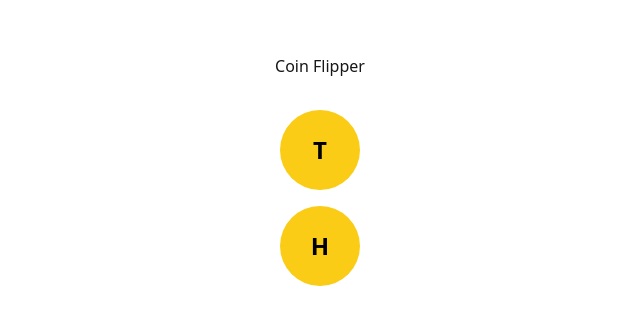
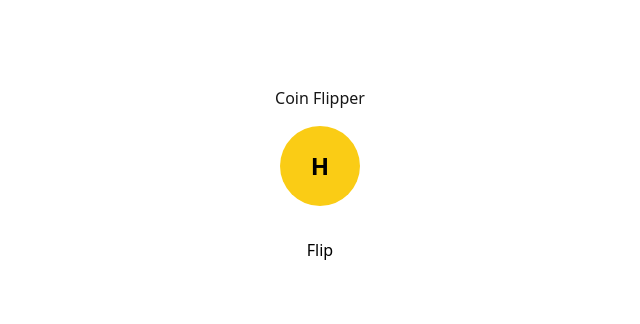
Before and after one commit to LonelyPepper/coin-flipper, a Next.js app: page /flip in a window 1280 px wide. Shown: the part 222-546 px from the top of the page, without its empty margins (320-960 px from the left). Built offline with nearby package versions, Linux system fonts and the light colour scheme.

Commit message:
finished coin flip functionality

```diff
--- a/app/flip/page.tsx
+++ b/app/flip/page.tsx
@@ -1,18 +1,40 @@
+'use client';
+
+import { useState } from "react";
+
 export default function Flip() {
+    const [animation, setAnimation] = useState("")
+    const [flipping, setFlipping] = useState(false)
 
-
+    const flipCoin = () => {
+        setFlipping(true)
+        setAnimation(Math.random() > 0.5 ? animation === "flip-tails" ? "flip-heads-from-tails" : "flip-heads" : "flip-tails");
+        setTimeout(() => {
+            setFlipping(false)
+        }, 2000);
+    }
 
     return (
         <main className="flex flex-col items-center justify-center min-h-screen p-4">
-            <h1 className="pb-8">Coin Flipper</h1>
+            <h1 className="mb-4">Coin Flipper</h1>
 
-            <div className="bg-yellow-400 rounded-full w-20 h-20 flex items-center justify-center mb-4 text-black text-2xl font-bold coin-flip">
-                <span>T</span>
+            <div className={`${animation} coin w-20 h-20`}>
+                <div className="tails absolute w-full h-full bg-yellow-400 rounded-full flex items-center justify-center mb-4 text-black text-2xl font-bold">
+                    <span>T</span>
+                </div>
+                <div className="heads absolute w-full h-full bg-yellow-400 rounded-full flex items-center justify-center mb-4 text-black text-2xl font-bold">
+                    <span>H</span>
+                </div>
             </div>
 
-            <div className="bg-yellow-400 rounded-full w-20 h-20 flex items-center justify-center mb-4 text-black text-2xl font-bold">
-                <span>H</span>
-            </div>
+            <button
+                className=" mt-6 px-6 py-2 bg-white rounded-md hover:bg-gray-200 text-black transition-colors duration-300"
+                onClick={flipCoin}
+                disabled={flipping}
+                style={{ cursor: flipping ? "not-allowed" : "pointer" }}
+            >
+                Flip
+            </button>
         </main>
     );
 };
--- a/app/globals.css
+++ b/app/globals.css
@@ -20,25 +20,53 @@ body {
   /* font-family: Arial, Helvetica, sans-serif; */
 }
 
-@keyframes coin-flip {
-  0% {
+@keyframes flip-heads {
+  from {
     transform: rotateY(0deg);
   }
-  25% {
-    transform: rotateY(180deg) scale(1.1);
-  }
-  50% {
-    transform: rotateY(360deg) scale(1);
-  }
-  75% {
-    transform: rotateY(540deg) scale(1.1);
-  }
-  100% {
+  to {
     transform: rotateY(720deg);
   }
 }
 
-.coin-flip {
-  animation: coin-flip 1s cubic-bezier(0.4, 0.2, 0.2, 1);
+@keyframes flip-tails {
+  from {
+    transform: rotateY(0deg);
+  }
+  to {
+    transform: rotateY(900deg);
+  }
+}
+
+@keyframes flip-heads-from-tails {
+  from {
+    transform: rotateY(180deg);
+  }
+  to {
+    transform: rotateY(720deg);
+  }
+}
+
+.coin {
   transform-style: preserve-3d;
 }
+
+.flip-heads {
+  animation: flip-heads 1s ease-in-out forwards;
+}
+.flip-tails {
+  animation: flip-tails 1s ease-in-out forwards;
+}
+.flip-heads-from-tails {
+  animation: flip-heads-from-tails 1s ease-in-out forwards;
+}
+
+.heads, .tails {
+  backface-visibility: hidden;
+}
+.heads {
+  z-index: 10;
+}
+.tails {
+  transform: rotateY(180deg);
+}
```
